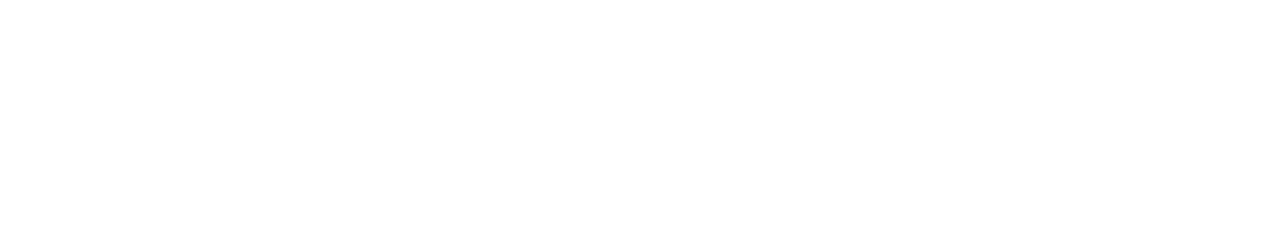
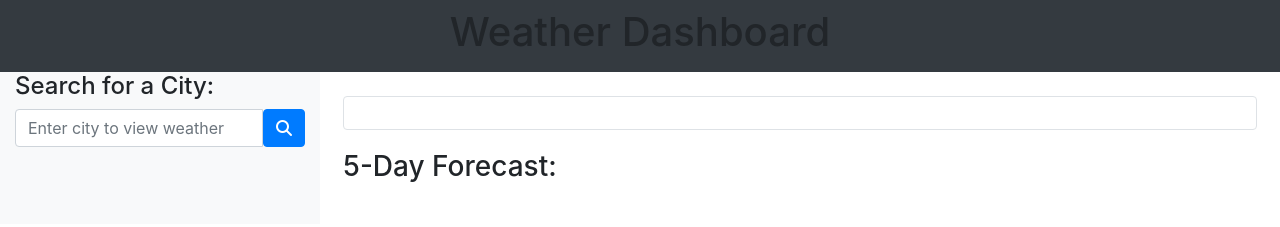
Before and after one commit to Jlnaraga/jovy-ira-weather-dashboard, a plain HTML site: page index.html in a window 1280 px wide. Drawn offline with nearby package versions, Linux system fonts and the light colour scheme; a web font is replaced by a local one.

Commit message:
forecast info

```diff
--- a/index.html
+++ b/index.html
@@ -19,10 +19,74 @@
 </head>
 
 <body>
+    <div class="container-fluid">
+        <div class="row navbar navbar-dark bg-dark">
+            <div class="col-12 text-center">
+                <h1>Weather Dashboard</h1>
+        </div>
+    </div>
+
+    <div class="row">
+        <div class="col-3 bg-light pb-2" id="searchResults">
+            <div class="row">
+                <div class="col-12">
+                    <h4>Search for a City:</h4>
+            </div>
+        </div>
+        <div class="row">
+            <div class="col-12">
+                <div class="input-group">
+                    <input class="form-control" type="text" id="enterCity"
+                        placeholder="Enter city to view weather"><button type="button" id="searchBtn"
+                        class="btn btn-primary"><i class="fas fa-search"></i></button>
+                </div>
+            </div>
+        </div>
+
+        <div class="row mt-3">
+            <div class="col-12">
+
+                <ul id="searchHistory" class="list-group">
+                    <!-- append li here li class="list-group-item"-->
+                </ul>
+
+            </div>
+        </div>
+    </div>
+
+        <div id="weatherContent" class="col-9 pb-4 pt-4">
+            <div class="row pb-3 mr-2 ml-2">
+                <div id="cityDetail" class="col-12 border rounded px-3 py-3">
+                    <!--display current city-->
+                </div>
+            </div>
+
+        <div class="row pb-2 pt-1">
+            <div class="col-12 ml-2">
+                <h3>5-Day Forecast:</h3>
+            </div>
+        </div>
+
+        <div id="fiveDay" class="row pl-2"></div>
+                <!--5 days forecast info-->
+        </div>
+    </div>
+    </div>
+
+</div>
 
 
 
 </body>
+<script src="https://code.jquery.com/jquery-3.5.1.slim.min.js"
+        integrity="sha384-DfXdz2htPH0lsSSs5nCTpuj/zy4C+OGpamoFVy38MVBnE+IbbVYUew+OrCXaRkfj"
+        crossorigin="anonymous"></script>
+    <script src="https://cdn.jsdelivr.net/npm/bootstrap@4.5.3/dist/js/bootstrap.bundle.min.js"
+        integrity="sha384-ho+j7jyWK8fNQe+A12Hb8AhRq26LrZ/JpcUGGOn+Y7RsweNrtN/tE3MoK7ZeZDyx"
+        crossorigin="anonymous"></script>
+    <script src="https://kit.fontawesome.com/1d37754851.js" crossorigin="anonymous"></script>
+    <script src="https://cdnjs.cloudflare.com/ajax/libs/jquery/3.2.1/jquery.min.js"></script>
+    <script src="https://cdnjs.cloudflare.com/ajax/libs/moment.js/2.24.0/moment.min.js"></script>
 <script src="https://code.jquery.com/jquery-3.5.1.min.js"></script>
 <script src="script.js"></script>
 </html>
```
